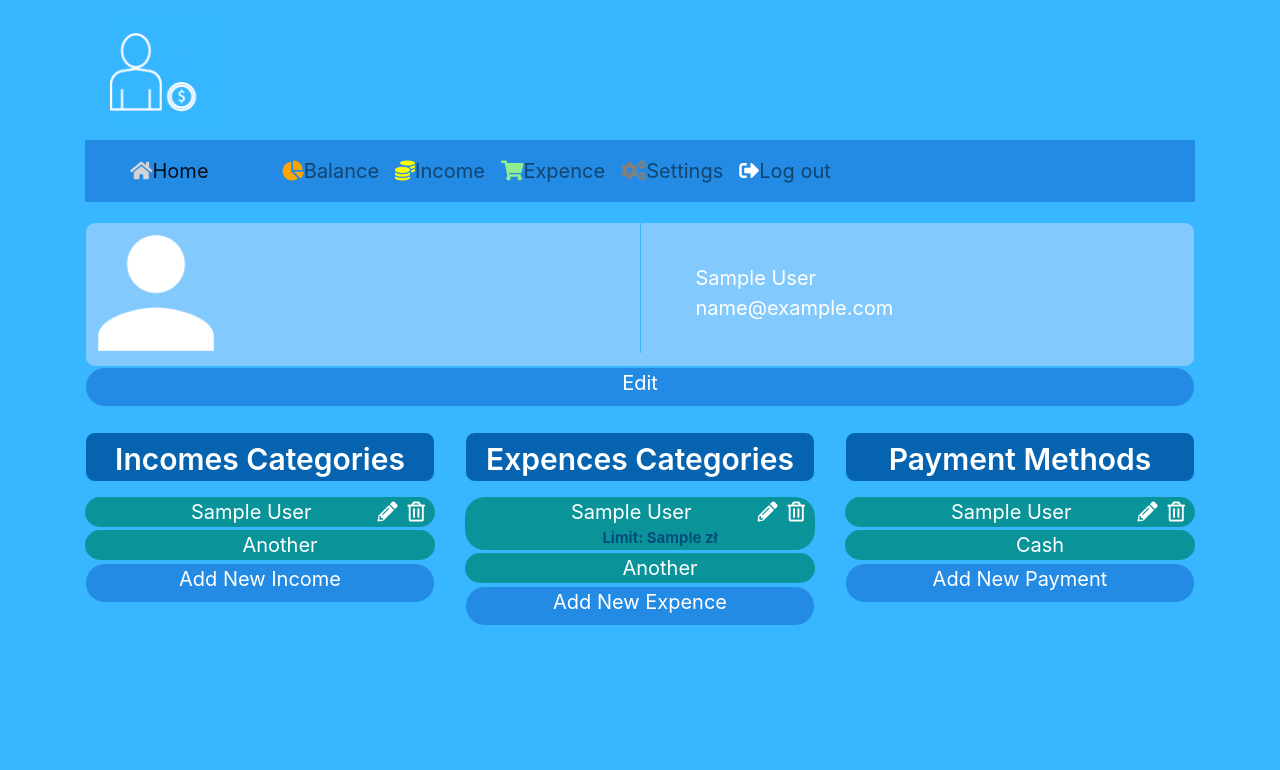
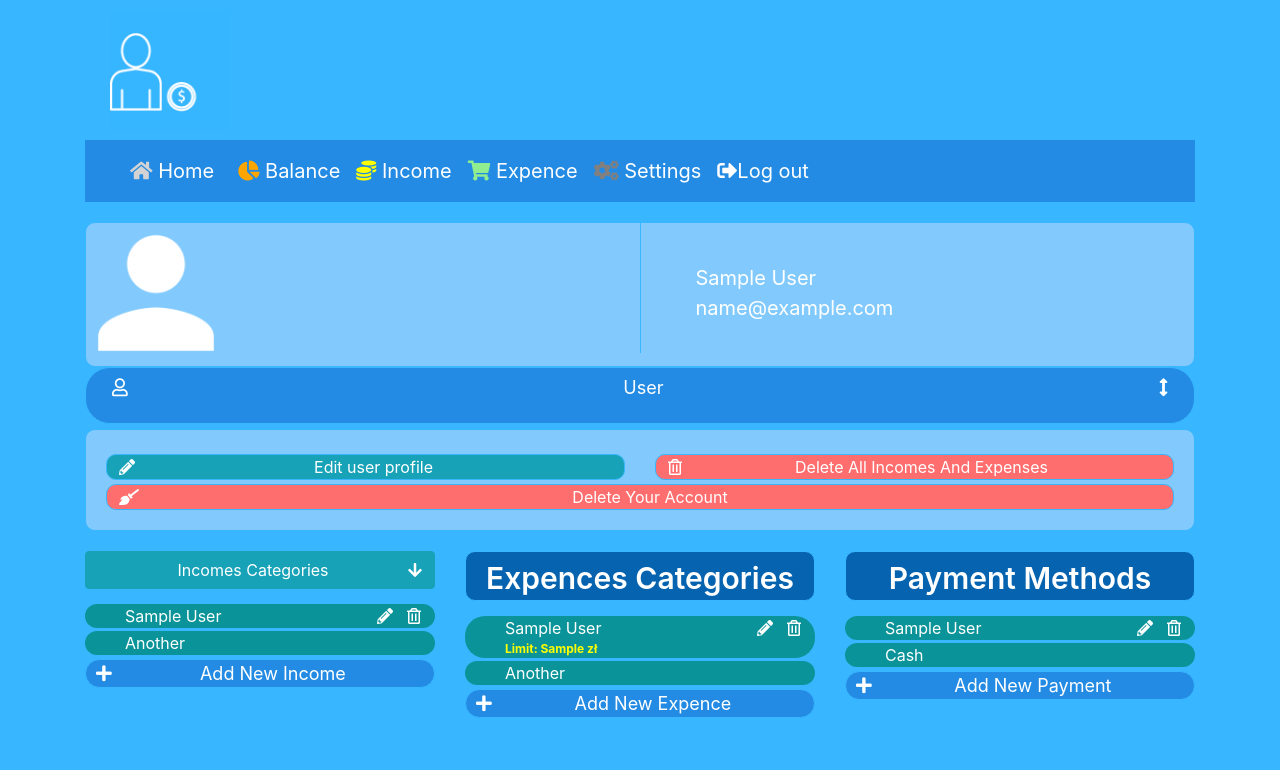
Before and after one commit to Adamall123/Web_app_finance_MVC, a PHP site: page /posts/Settings/show in a window 1280 px wide. Shown: the top 770 px of the page. Run offline with PHP 8.4, Linux system fonts and the light colour scheme; the visitor is signed in with stand-in values (Sample User, id 1); tables that the repository leaves empty or names only in its code hold one stand-in row (values such as "Sample post"); some libraries are stand-ins or nearby versions.

Commit message:
change styles and add feature removeALlExpensesAndIncomes

```diff
--- a/App/Controllers/Settings.php
+++ b/App/Controllers/Settings.php
@@ -162,4 +162,14 @@ class Settings extends Authenticated
             $this->redirect('/Settings/show');
         }
     }
+    public function deleteAllAction()
+    {
+        if ($this->user->deleteAllIncomesAndExpenses()) {
+            Flash::addMessage('All incomes and expenses has been removed', Flash::WARNING);
+            $this->redirect('/Settings/show');
+        } else {
+            Flash::addMessage("You do not have any incomes and expenses.",  Flash::WARNING );
+            $this->redirect('/Settings/show');
+        }
+    }
 }
--- a/App/Models/User.php
+++ b/App/Models/User.php
@@ -634,6 +634,23 @@ class User extends \Core\Model
             }
         }
     }
+    public function deleteAllIncomesAndExpenses()
+    {
+        $sqlIncomes = 'DELETE FROM incomes
+            WHERE user_id=:id';
+        $sqlExpenses = 'DELETE FROM expenses
+          WHERE user_id=:id';
+
+         $db = static::getDB();
+         $stmt = $db->prepare($sqlIncomes);
+         $stmt2 = $db->prepare($sqlExpenses);
+         $stmt->bindValue(':id',$this->id,PDO::PARAM_INT);
+         $stmt2->bindValue(':id',$this->id,PDO::PARAM_INT);
+
+         if ($stmt->execute())
+        return $stmt2->execute();
+
+    }
     public function deleteIncomeAndUpdateIncomeCategoryAssignedToUser($idOfIncome, $nameOfDefaultCategory) {
 
         $defaultCategoryId = $this->getDefaultIncomeCategoryIdRelatedToUser($nameOfDefaultCategory)['id'] ;
--- a/App/Views/Expense/index.html
+++ b/App/Views/Expense/index.html
@@ -77,10 +77,10 @@
                         +' zł</div><div class="col-lg-3">Costs+amount:<br>'+ (parseFloat(response.MonthlyCostsOfEachExpenseFromSelectedDate) + parseFloat(amount))
                         +' zł</div> </div></div>'
                     }
-                  $('#resultOfLimit').html($resultSumFromExpences);
+                  $('#resultOfLimit').fadeIn("slow").html($resultSumFromExpences);
                   $('.alert').remove()
               } else{
-                $('#resultOfLimit').html('');
+                $('#resultOfLimit').fadeOut("slow").html('');
               }
 
               },
@@ -100,7 +100,9 @@
     </h3>
     <div class="col-lg-8">
         <hr>
+        <div style="min-height: 120px;">
         <div id="resultOfLimit"></div>
+        </div>
     </div>
 
 <main>
--- a/App/Views/Settings/show.html
+++ b/App/Views/Settings/show.html
@@ -53,8 +53,10 @@
         $(".editExpense").click(function () {
             var expenseId = $(this).attr('data-id');
             var expense = $(this).attr('data-info-expense');
+            var limit = $(this).attr('data-info-limit');
             $('#form-edit-expense').attr('action', 'edit-expense?id=' + expenseId);
             $('#expense_id').val(expense);
+            $('#expenselimit_id').val(limit);
         });
         $(".deleteExpense").click(function () {
             var expenseId = $(this).attr('data-id');
@@ -75,6 +77,16 @@
             //$('#payment_method_id').val(paymentMethod);
             document.getElementById('delete-payment-method').innerHTML = paymentMethod;
         });
+
+        $("#editProfile").click(function(){
+            $("#profileDetails").fadeToggle();
+            $('#editOptions').fadeToggle();
+        });
+
+        $("#incomes-categories").click(function(){
+            $("#incomes").fadeToggle();
+        });
+
     });
 
 
@@ -102,12 +114,35 @@
                 </div>
             </div>
         </div>
-        <span><a  href="/settings/edit"  type="button" class="CategoryFooter">Edit</a></span>
+        <span id="editProfile" type="button" class="btn btn-info CategoryFooter"> <p style="margin-left: 14px;  float: left;"> <i class="far fa-user"></i></p> User <p class="header-icon"> <i class="fas fa-arrows-alt-v "></i> </p></span>
+        <div id="editOptions">
+            <div class="row">
+                <div class="col-lg-6">
+
+                    <span ><a  href="/settings/edit"  type="button" class="btn btn-info settings-button"  >
+                        <p style=" margin-bottom:0px; float: left;"><i class='fas fa-pencil-alt edit_btn'></i></p>Edit user profile</a></span>
+                </div>
+                <div class="col-lg-6">
+
+                    <span ><a  href="/settings/delete-all"  type="button" class="btn btn-danger settings-button" style="background-color:#ff6e6e;" >
+                        <p style=" margin-bottom:0px; float: left;"><i class='far fa-trash-alt'></i></p>Delete All Incomes And Expenses</a></span>
+                </div>
+                <div class="col-lg-12">
+
+                    <span ><a  href="/settings/delete-all"  type="button" class="btn btn-danger settings-button" style="background-color:#ff6e6e;"  >
+                        <p style=" margin-bottom:0px; float: left;"><i class="fas fa-broom"></i></p>Delete Your Account</a></span>
+                </div>
+            </div>
+
+
+        </div>
+
+
     </div>
     <div class="col-lg-4">
         <div class="Category" >
             <header >
-                <div class="CategoryHeader">Incomes Categories</div>
+              <button id="incomes-categories" type="button" class="btn btn-info" style="width: 100%;">  Incomes Categories <p style=" margin: 0;float: right;"><i i class="fas fa-arrow-down"></i></p></button>
             </header>
             <div class="CategoryColumn" id="incomes">
                 <ul class="CategoryRow">
@@ -126,7 +161,7 @@
                    <li> {{ defaultCategory }}</li>
                 </ul>
                 <footer>
-						<span><a  href="#add-new-income" data-toggle="modal" type="button" class="CategoryFooter">Add New Income</a></span>
+						<span><a  href="#add-new-income" data-toggle="modal" type="button" class="CategoryFooter"><p style="padding-left: 10px; margin-bottom:0px; float: left;"><i class="fas fa-plus"></i></p>Add New Income</a></span>
 				</footer>
         </div>
         </div>
@@ -145,7 +180,7 @@
                             <span class = 'header-icon deleteExpense' data-id="{{ getExpenseCategoryAssignedToUser['id'] }}" data-info-expense="{{ getExpenseCategoryAssignedToUser['name'] }}">
                                 <a href="#delete-expense-modal" data-toggle="modal" >
                                 <i class=' far fa-trash-alt'></i></a></span>
-                             <span class="header-icon editExpense" data-id="{{ getExpenseCategoryAssignedToUser['id'] }}" data-info-expense="{{ getExpenseCategoryAssignedToUser['name'] }}">
+                             <span class="header-icon editExpense" data-info-limit = "{{ getExpenseCategoryAssignedToUser['monthly_limit'] }}" data-id="{{ getExpenseCategoryAssignedToUser['id'] }}" data-info-expense="{{ getExpenseCategoryAssignedToUser['name'] }}">
                                 <a href="#edit-expense-modal"  data-toggle='modal' type="button">
                                     <i class='fas fa-pencil-alt edit_btn'></i></a></span>
                                     {% if getExpenseCategoryAssignedToUser['monthly_limit'] != null %} <div class="limit"> Limit: {{ getExpenseCategoryAssignedToUser['monthly_limit'] }} zł</div> {% endif %}
@@ -160,7 +195,7 @@
                 </ul>
 
             <footer>
-                <span><a  href="#add-new-expence" data-toggle="modal" type="button" class="CategoryFooter">Add New Expence</a></span>
+                <span><a  href="#add-new-expence" data-toggle="modal" type="button" class="CategoryFooter"><p style="padding-left: 10px; margin-bottom:0px; float: left;"><i class="fas fa-plus"></i></p>Add New Expence</a></span>
             </footer>
         </div>
     </div>
@@ -188,7 +223,7 @@
                 </ul>
 
                  <footer>
-                <span><a  href="#add-new-payment-method" data-toggle="modal" type="button" class="CategoryFooter">Add New Payment</a></span>
+                <span><a  href="#add-new-payment-method" data-toggle="modal" type="button" class="CategoryFooter"><p style="padding-left: 10px; margin-bottom:0px; float: left;"><i class="fas fa-plus"></i></p>Add New Payment</a></span>
             </footer>
             </div>
             </div>
--- a/App/Views/base.html
+++ b/App/Views/base.html
@@ -27,27 +27,27 @@
     </header>
       {% if current_user %}
         <nav class="navbar navbar-expand-lg navbar-light" style="background-color: #238be3; margin-bottom: 20px; padding-left: 30px; ">
-            <div class="container-fluid">
-              <a class="navbar-brand" href="/"><i class="fas fa-home "  style="color:lightgray"></i>Home</a>
+            <div class="container-fluid" >
+              <a class="navbar-brand" style="color:white;" href="/"><i class="fas fa-home "  style="color:lightgray"></i> Home</a>
               <button class="navbar-toggler" type="button" data-bs-toggle="collapse" data-bs-target="#navbarNav" aria-controls="navbarNav" aria-expanded="false" aria-label="Toggle navigation">
                 <span class="navbar-toggler-icon"></span>
               </button>
-              <div class="collapse navbar-collapse" id="navbarNav">
-                <ul class="navbar-nav justify-content-end">
-                  <li class="nav-item" style="padding-left: 50px;">
-                    <a class="nav-link" href="/balance/show"><i class="fas fa-chart-pie" style="color:orange"></i>Balance</a>
+              <div class="collapse navbar-collapse" id="navbarNav" >
+                <ul class="navbar-nav justify-content-end" >
+                  <li class="nav-item" >
+                    <a class="nav-link"  style="color:white;" href="/balance/show"><i class="fas fa-chart-pie" style="color:orange"></i> Balance</a>
                     <li class="nav-item">
                   <li class="nav-item">
-                    <a class="nav-link" href="/income/index"><i class="fas fa-coins" style="color:yellow"></i>Income</a>
+                    <a class="nav-link" style="color:white;" href="/income/index"><i class="fas fa-coins" style="color:yellow"></i> Income</a>
                   </li>
                   <li class="nav-item">
-                    <a class="nav-link" href="/expense/index"><i class="fas fa-shopping-cart" style="color:lightgreen"></i>Expence</a>
+                    <a class="nav-link" style="color:white;" href="/expense/index"><i class="fas fa-shopping-cart" style="color:lightgreen"></i> Expence</a>
                   </li>
-                        <a class="nav-link" href="/settings/show"><i class="fas fa-cogs" style="color:gray"></i>Settings</a>
+                        <a class="nav-link" style="color:white;" href="/settings/show"><i class="fas fa-cogs" style="color:gray"></i> Settings</a>
                       </li>
                   </li>
                   <li class="nav-item">
-                    <a class="nav-link" href="/logout"><i class="fas fa-sign-out-alt" style="color: white"></i>Log out</a>
+                    <a class="nav-link" style="color:white;" href="/logout"><i class="fas fa-sign-out-alt" style="color: white"></i>Log out</a>
                   </li>
                 </ul>
               </div>
--- a/public/css/styles.css
+++ b/public/css/styles.css
@@ -60,7 +60,7 @@ header {
     width: 20%;
 }
 .header-icon{
-    margin-right: 10px;
+    margin-right: 14px;
     float: right;
 }
 
@@ -293,6 +293,15 @@ button, input {
 }
 
 /* /////////////////////////////////////////////////////////////////////////    SETTINGS    ///////////////////////////////////////////////////////////////////////// */
+.settings-button{
+
+    width: 100%;
+    border: 1px solid #38b6ff;
+    border-radius: 10px;
+    padding-bottom: 0;
+    padding-top: 0;
+    margin-bottom: 0;
+}
 #profileDetails{
     min-height: 145px;
     border: 1px solid #38b6ff;
@@ -369,13 +378,20 @@ a:hover{
 }
 .Category .CategoryColumn .CategoryRow li {
     background-color:#0a949a;
-    text-align: center;
+
     padding-left: 40px;
     margin-bottom: 3px;
     border-radius: 20px;
+    font-size:16px;
 }
 
-
+#editOptions {
+    min-height: 100px;
+    background-color: #82cafd;
+    border: 1px solid #38b6ff;
+    border-radius: 10px;
+    padding: 20px;
+}
 
 .editDeleteSpan{
     float: right;
@@ -386,12 +402,12 @@ a:hover{
     clear: both;
     text-align: center;
     width: 100%;
-    height: 40px;
     border: 1px solid #38b6ff;
     border-radius: 25px;
     line-height: 150%;
     margin-bottom: 5px;
     background-color: #238be3;
+    font-size: 18px;
 }
 
 
@@ -426,9 +442,9 @@ a:hover{
   padding: 30px;
 }
 
-.limit{
-    font-size: 15px;
-    color: rgb(7, 77, 124);
+.limit {
+    font-size: 12px;
+    color: yellow;
     font-weight: bold;
 }
 #income{
@@ -441,8 +457,9 @@ hr {
 }
 .form-check{
     background-color: #238be3;
+    font-size: 16px;
     padding-left: 40px;
-    margin-bottom: 3px;
+    margin-bottom: 1px;
 }
 
 
@@ -459,7 +476,7 @@ hr {
 
 
 .daterangepicker .ranges li:hover {
-    background-color: green;
+    background-color: #08c;
 }
 .daterangepicker .ranges li {
     font-size: 12px;
@@ -467,3 +484,10 @@ hr {
     cursor: pointer;
     background: rgb(25, 98, 167)
 }
+
+#reportrange{
+    font-size: 16px;
+}
+.daterangepicker .calendar-table th, .daterangepicker .calendar-table td {
+    color: black;
+}
```
Also changed, not shown: App/Views/Balance/show.html (+27 -22 lines), App/Views/Home/index.html (+5 -5 lines).
